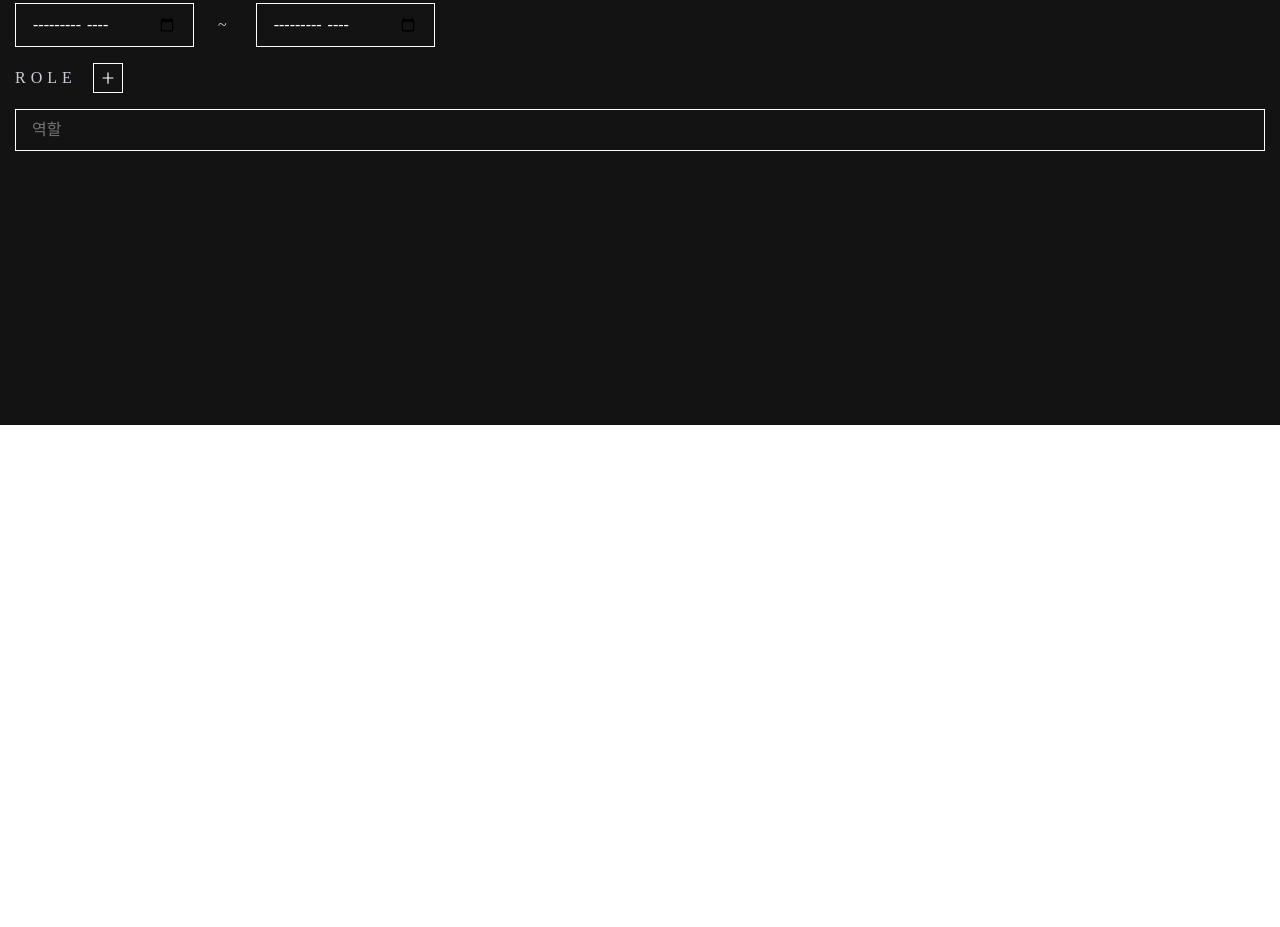
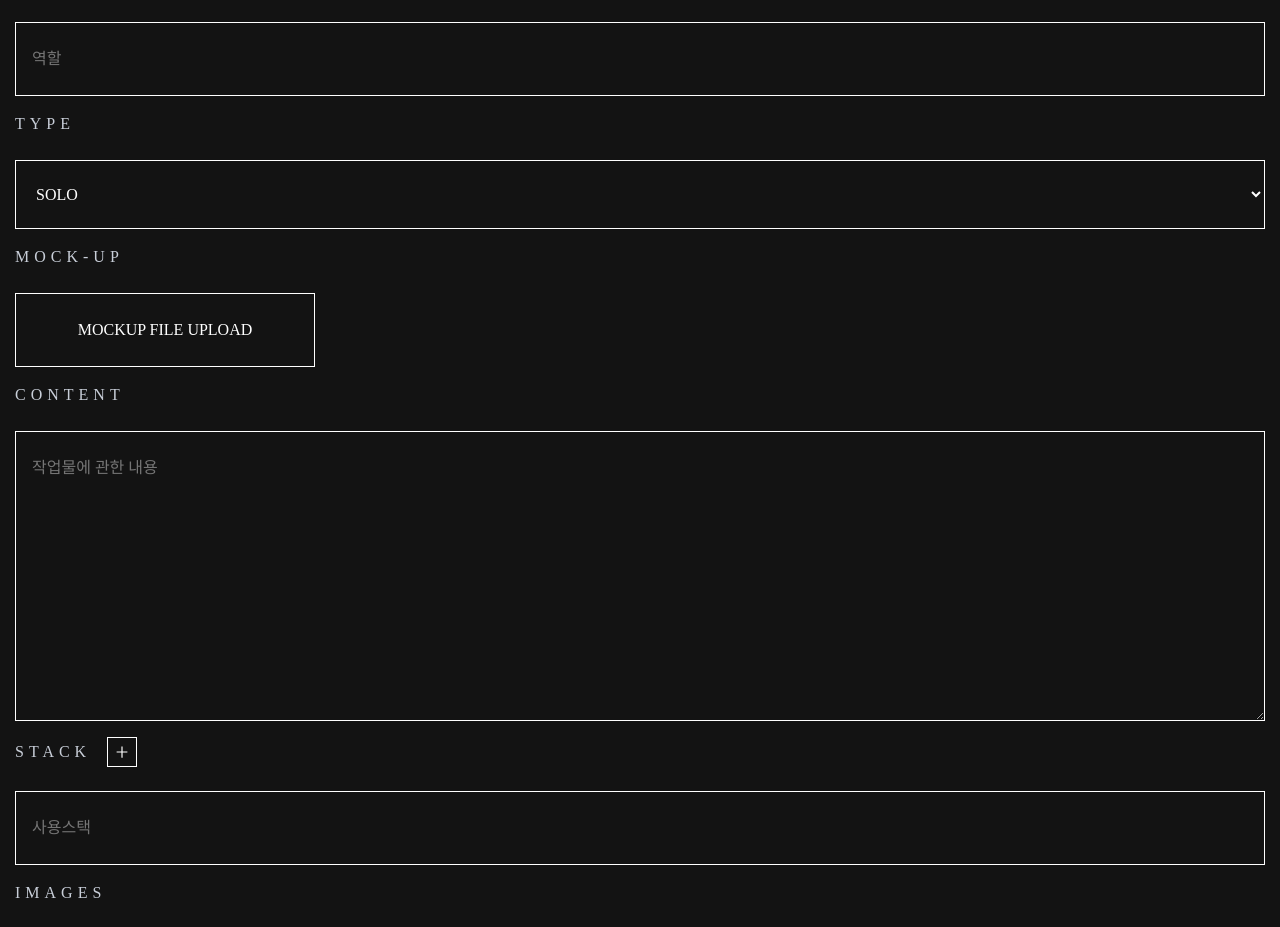
Before and after one commit to dnckd94252/introduce-portfolio, a Next.js app: page /admin/work in a window 1280 px wide. Shown: the part 575-1502 px from the top of the page. Before the commit the page ends 1000 px from the top, so only its background shows below. Built offline with nearby package versions, Linux system fonts and the light colour scheme; a web font is replaced by a local one.

Commit message:
어드민 페이지 퍼블리싱 완료 / base 64 필요

```diff
--- a/pages/admin/work.tsx
+++ b/pages/admin/work.tsx
@@ -1,19 +1,18 @@
 import WorkStyle from "../../styles/admin/WorkStyle";
 import { AiOutlinePlus } from "react-icons/ai";
-import { useState } from "react";
+import { useState, useEffect } from "react";
 
 const Work = () => {
-  const [roleNum, setRoleNum] = useState(1);
+  const [role, setRole] = useState([0]);
+  const [stack, setStack] = useState([0]);
 
-  const rolePlus = () => {
+  const rolePlus = () => setRole([...role, role.length]);
+  const stackPlus = () => setStack([...stack, stack.length]);
 
-  };
+
 
   return (
-    <section
-      id="work"
-      className="pt-5 pb-5 d-flex align-items-center justify-content-center"
-    >
+    <section id="work" className="pb-5 d-flex  justify-content-center">
       <div className="container contents">
         <div className="title mb-5 border-bottom">
           <span>작업물 업로드</span>
@@ -24,7 +23,7 @@ const Work = () => {
             <span>NAME</span>
             <input
               type="text"
-              className="pt-2 pb-2 pl-3 pr-3 mt-3"
+              className="pt-4 pb-4 pl-3 pr-3 mt-4"
               placeholder="작업물 이름"
               name="name"
             />
@@ -34,33 +33,96 @@ const Work = () => {
             <div className="d-flex align-items-center date">
               <input
                 type="month"
-                className="pt-2 pb-2 pl-3 pr-3 mt-3"
-                placeholder="작업물 이름"
-                name="name"
+                className="pt-4 pb-4 pl-3 pr-3 mt-4"
+                name="month-before"
               />
               <span className="ml-4 mr-4 mt-3">~</span>
               <input
                 type="month"
-                className="pt-2 pb-2 pl-3 pr-3 mt-3"
-                placeholder="작업물 이름"
-                name="name"
+                className="pt-4 pb-4 pl-3 pr-3 mt-4"
+                name="month-after"
               />
             </div>
           </div>
           <div className="item d-flex flex-column mt-3">
             <div className="d-flex align-items-center">
               <span>ROLE</span>
-              <button className="d-flex align-items-center justify-content-center plusBtn ml-3">
+              <button
+                type="button"
+                className="d-flex align-items-center justify-content-center plusBtn ml-3"
+                onClick={rolePlus}
+              >
                 <AiOutlinePlus />
               </button>
             </div>
-            <input
-              type="text"
-              className="pt-2 pb-2 pl-3 pr-3 mt-3"
-              placeholder="역할"
-              name="name"
-            />
+            {role.map((ele, idx) => (
+              <input
+                key={idx}
+                type="text"
+                className="pt-4 pb-4 pl-3 pr-3 mt-4"
+                placeholder="역할"
+                name="name"
+              />
+            ))}
           </div>
+          <div className="item d-flex flex-column mt-3">
+            <span>TYPE</span>
+            <select name="type" className="pt-4 pb-4 pl-3 pr-3 mt-4">
+              <option value="solo">SOLO</option>
+              <option value="team">TEAM</option>
+            </select>
+          </div>
+          <div className="item d-flex flex-column mt-3">
+            <span>MOCK-UP</span>
+            <button
+              type="button"
+              className="mockup-btn pt-4 pb-4 pl-3 pr-3 mt-4"
+            >
+              MOCKUP FILE UPLOAD
+            </button>
+          </div>
+          <div className="item d-flex flex-column mt-3">
+            <span>CONTENT</span>
+            <textarea
+              name="content"
+              className="pt-4 pb-4 pl-3 pr-3 mt-4"
+              placeholder="작업물에 관한 내용"
+              rows={10}
+            ></textarea>
+          </div>
+          <div className="item d-flex flex-column mt-3">
+            <div className="d-flex align-items-center">
+              <span>STACK</span>
+              <button
+                type="button"
+                className="d-flex align-items-center justify-content-center plusBtn ml-3"
+                onClick={stackPlus}
+              >
+                <AiOutlinePlus />
+              </button>
+            </div>
+            {stack.map((ele, idx) => (
+              <input
+                key={idx}
+                type="text"
+                className="pt-4 pb-4 pl-3 pr-3 mt-4"
+                placeholder="사용스택"
+                name="stack"
+              />
+            ))}
+          </div>
+          <div className="item d-flex flex-column mt-3">
+            <span>IMAGES</span>
+            <button
+              type="button"
+              className="mockup-btn pt-4 pb-4 pl-3 pr-3 mt-4"
+            >
+              IMAGE FILE UPLOAD
+            </button>
+          </div>
+          <button type="submit" className="mt-5 successBtn pt-4 pb-4 pl-3 pr-3">
+            SUBMIT
+          </button>
         </form>
       </div>
       <style jsx>{WorkStyle}</style>
--- a/styles/admin/WorkStyle.jsx
+++ b/styles/admin/WorkStyle.jsx
@@ -1,7 +1,7 @@
 import css from "styled-jsx/css";
 const WorkStyle = css`
   #work {
-    height: 1000px;
+    padding-top: 100px;
     background-color: #131313;
   }
 
@@ -27,6 +27,12 @@ const WorkStyle = css`
     border: 1px solid #fff;
   }
 
+  #work .item select {
+    background: none;
+    color: #fff;
+    border-radius: 0px;
+    border: 1px solid #fff;
+  }
   #work .item input[type="month"] {
     background: none;
     color: #fff;
@@ -44,5 +50,43 @@ const WorkStyle = css`
     background-color: #fff;
     color: #000;
   }
+  #work .item input[type="file"] {
+    background-color: none;
+    border: 1px solid #fff;
+  }
+
+  #work .item .mockup-btn {
+    border: 1px solid #fff;
+    background: none;
+    color: #fff;
+    transition: 0.3s;
+    width: 300px;
+  }
+
+  #work .item .mockup-btn:hover {
+    background-color: #fff;
+    color: #000;
+  }
+
+  #work .item textarea {
+    background: none;
+    border: 1px solid #fff;
+    color: #fff;
+  }
+
+  #work .successBtn {
+    background: none;
+    color: #fff;
+    width: 100%;
+    transition: .3s;
+    color: #fff;
+    border: 1px solid #fff;
+  }
+
+  #work .successBtn:hover {
+    background-color: #fff;
+    color: #000;
+
+  }
 `;
 export default WorkStyle;
```
